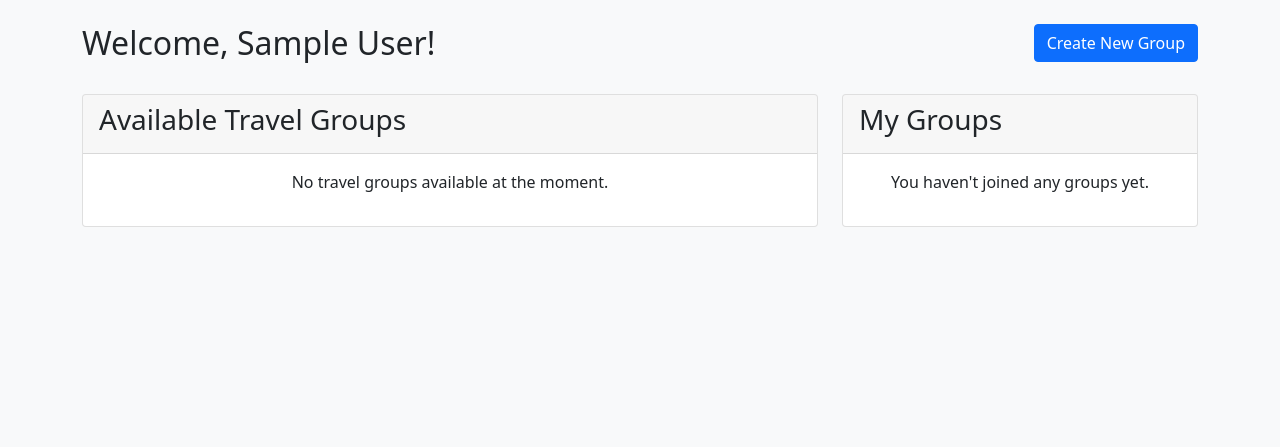
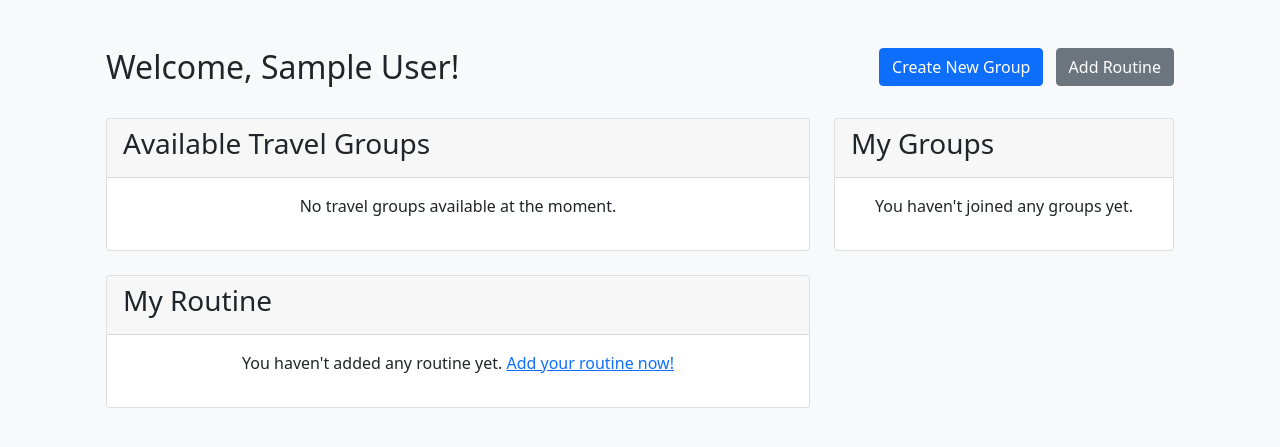
Before and after one commit to amitsutradhar02/Safe_Travel_Companion, a Flask app: page /dashboard in a window 1280 px wide. Shown: the part 56-503 px from the top of the page. Run offline with Flask 3, Linux system fonts and the light colour scheme; the visitor is signed in with stand-in values (Sample User, id 1); data that the repository does not hold is empty; some libraries are stand-ins or nearby versions.

Commit message:
Update dashboard.html

```diff
--- a/templates/dashboard.html
+++ b/templates/dashboard.html
@@ -1,12 +1,14 @@
 {% extends "base.html" %}
 
 {% block content %}
+<div class="dashboard-bg p-4 rounded">
     <div class="row mb-4">
         <div class="col">
             <h2>Welcome, {{ current_user.name }}!</h2>
         </div>
         <div class="col text-end">
-        <a href="{{ url_for('create_group') }}" class="btn btn-primary">Create New Group</a>
+            <a href="{{ url_for('create_group') }}" class="btn btn-primary me-2">Create New Group</a>
+            <a href="{{ url_for('create_routine') }}" class="btn btn-secondary">Add Routine</a>
         </div>
     </div>
 
@@ -70,4 +72,30 @@
             </div>
         </div>
     </div>
+
+    <div class="row mt-4">
+        <div class="col-md-8">
+            <div class="card">
+                <div class="card-header">
+                    <h3>My Routine</h3>
+                </div>
+                <div class="card-body">
+                    {% if current_user.routine %}
+                        <ul class="list-group">
+                            {% for item in current_user.routine %}
+                                <li class="list-group-item">
+                                    <h5 class="mb-1">{{ item.title }}</h5>
+                                    <p class="mb-1">Time: {{ item.time }}</p>
+                                    <p>{{ item.details }}</p>
+                                </li>
+                            {% endfor %}
+                        </ul>
+                    {% else %}
+                        <p class="text-center">You haven't added any routine yet. <a href="{{ url_for('create_routine') }}">Add your routine now!</a></p>
+                    {% endif %}
+                </div>
+            </div>
+        </div>
+    </div>
+</div>
 {% endblock %}
```
Lines whose indentation alone changed are shown as unchanged.
